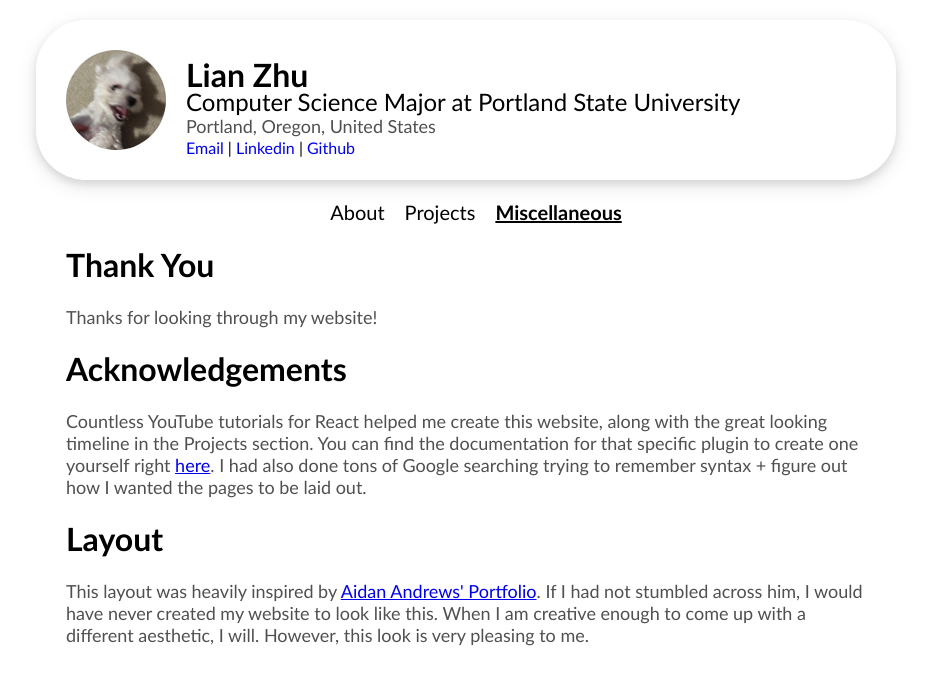
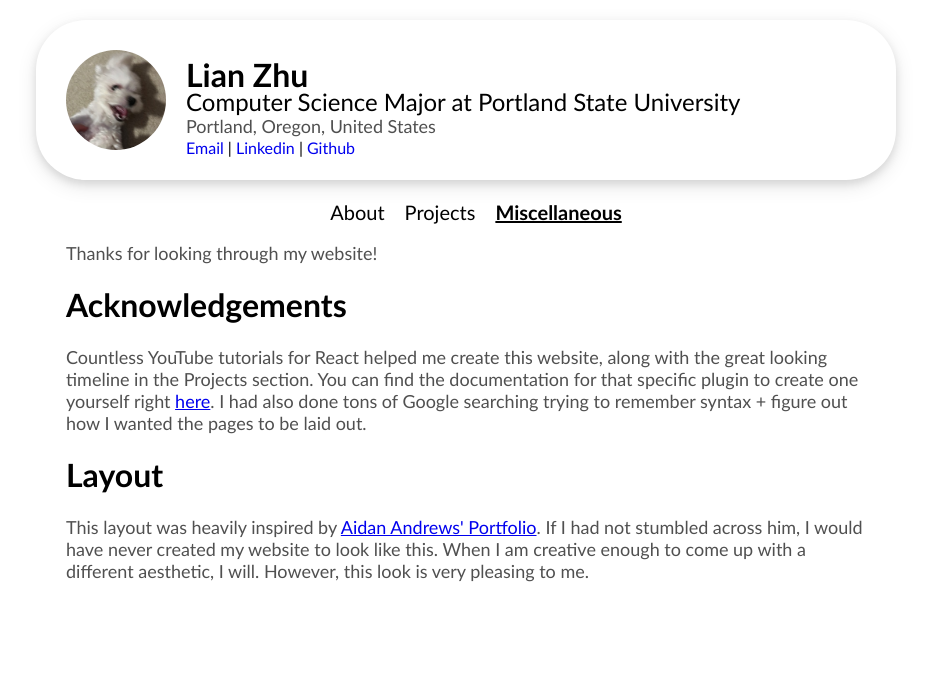
Before and after one commit to zhul498/portfolio, a React (Vite) app: page /miscellaneous in a window 1280 px wide. Shown: the top 684 px of the page, without its empty margins (174-1105 px from the left). Built offline with nearby package versions, Linux system fonts and the light colour scheme.

Commit message:
Update Miscellaneous.jsx

```diff
--- a/src/pages/Miscellaneous.jsx
+++ b/src/pages/Miscellaneous.jsx
@@ -4,7 +4,6 @@ const Miscellaneous = () => {
     return (
         <div className="centered-container">
             <div className="centered-content">
-                <h1>Thank You</h1>
                 <p>Thanks for looking through my website!</p>
 
                 <h1>Acknowledgements</h1>
```
